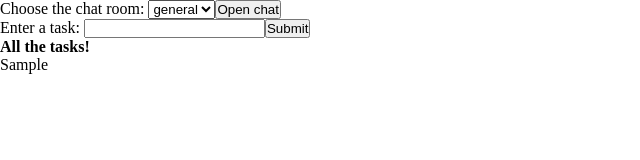
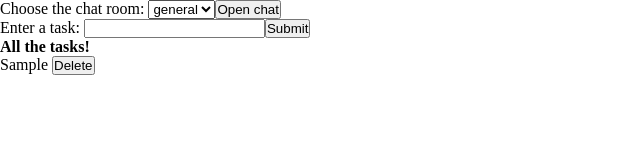
Before and after one commit to Anand-1812/learning_react, a React (Vite) app: page / in a window 1280 px wide. Both pictures are taken after typing "Sample" into the empty fields and a click on the button "Submit". Shown: the top 160 px of the page, without its empty margins (0-640 px from the left). Built offline with nearby package versions, Linux system fonts and the light colour scheme.

Commit message:
implement the delete button too

```diff
--- a/src/Rendering.jsx
+++ b/src/Rendering.jsx
@@ -1,6 +1,6 @@
 import { Component } from "react";
 
-class ClassInput extends Component {
+class Rendering extends Component {
   constructor(props) {
     super(props);
 
@@ -11,21 +11,41 @@ class ClassInput extends Component {
 
     this.handleInputChange = this.handleInputChange.bind(this);
     this.handleSubmit = this.handleSubmit.bind(this);
+    this.handleDelete = this.handleDelete.bind(this);
+
   }
 
   handleInputChange(e) {
-    this.setState((state) => ({
-      ...state,
+    this.setState({
       inputVal: e.target.value,
-    }));
+    });
+  }
+  handleSubmit(e) {
+    e.preventDefault();
+    const trimmed = this.state.inputVal.trim();
+    if (trimmed === "") return;
+
+    this.setState(
+      (state) => ({
+        todos: [...state.todos, trimmed],
+        inputVal: "",
+      }),
+      () => {
+        if (typeof this.props.updateTodoCount === "function") {
+          this.props.updateTodoCount(this.state.todos.length);
+        }
+      }
+    );
   }
 
-  handleSubmit(e) {
-    e.preventDefault();
-    this.setState((state) => ({
-      todos: state.todos.concat(state.inputVal),
-      inputVal: "",
-    }));
+
+  handleDelete(todoToDelete) {
+    this.setState(
+      (state) => ({
+        todos: state.todos.filter((todo) => todo !== todoToDelete),
+      }),
+      () => this.props.updateTodoCount(this.state.todos.length)
+    );
   }
 
   render() {
@@ -46,7 +66,10 @@ class ClassInput extends Component {
         <h4>All the tasks!</h4>
         <ul>
           {this.state.todos.map((todo) => (
-            <li key={todo}>{todo}</li>
+            <li key={todo}>
+              {todo}{" "}
+              <button onClick={() => this.handleDelete(todo)}>Delete</button>
+            </li>
           ))}
         </ul>
       </section>
@@ -54,4 +77,4 @@ class ClassInput extends Component {
   }
 }
 
-export default ClassInput;
+export default Rendering;
```
Also changed, not shown: src/CountTodo.jsx (added, +29 -0 lines).
